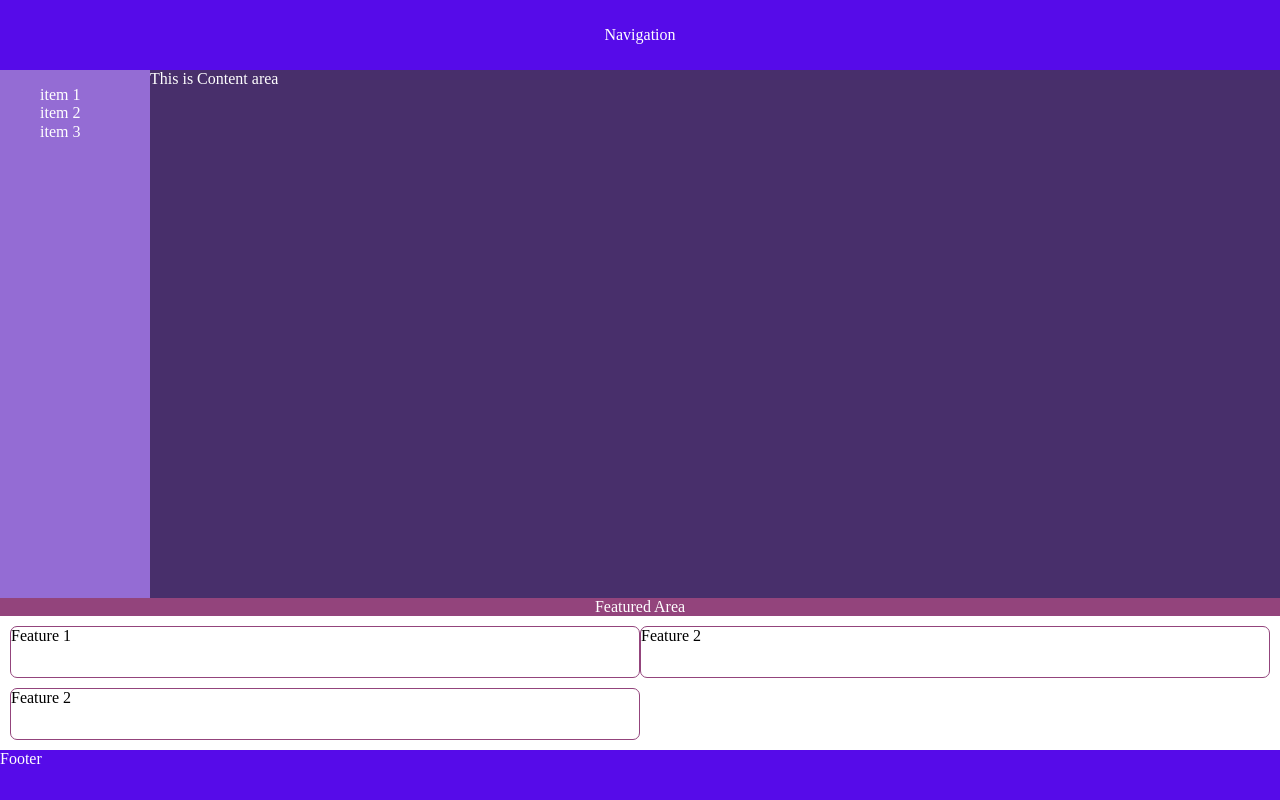
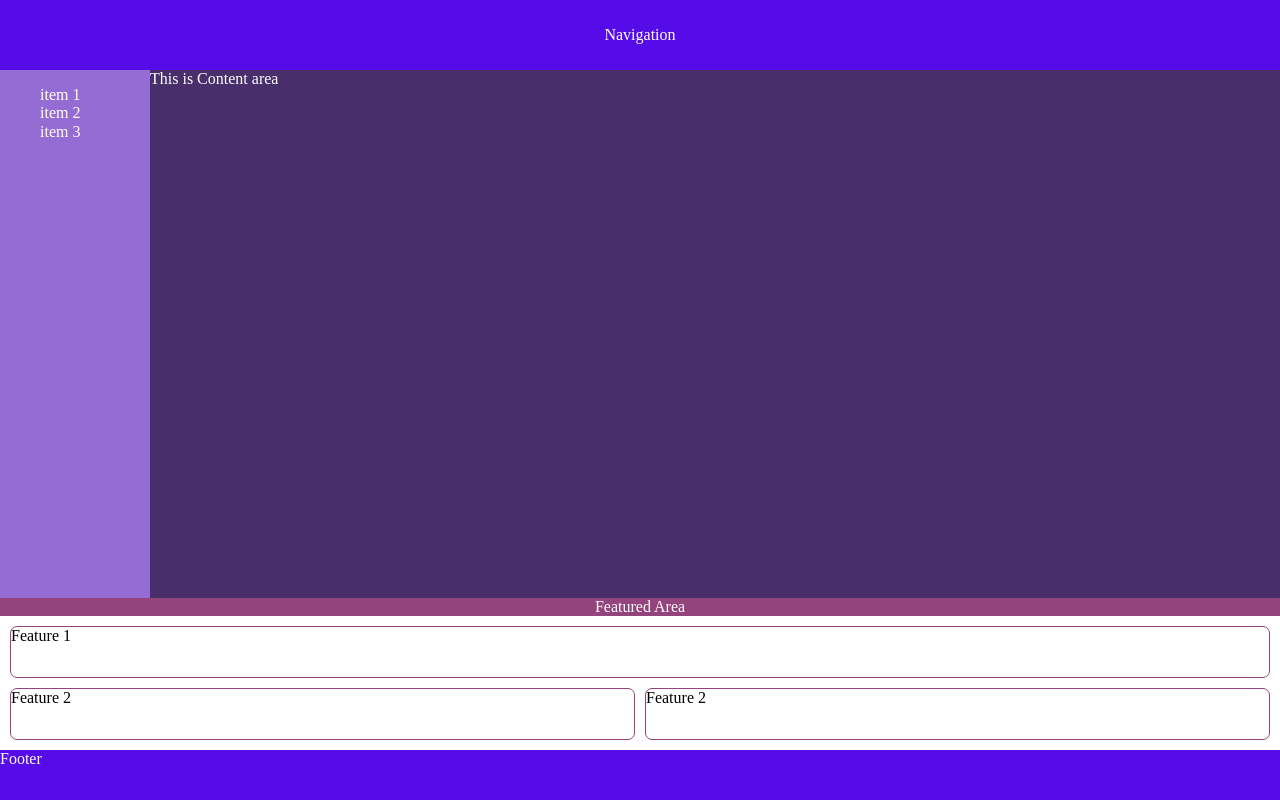
Before and after one commit to ReinaG2017/CSS-GRID, a plain HTML site: page index.html in a window 1280 px wide. Drawn offline with Linux system fonts and the light colour scheme.

Commit message:
feature grids

```diff
--- a/index.html
+++ b/index.html
@@ -31,8 +31,8 @@
       </header>
       <div class="featured-items">
         <div class="feature-one">Feature 1</div>
-        <div>Feature 2</div>
-        <div>Feature 2</div>
+        <div class="feature-two">Feature 2</div>
+        <div class="feature-two">Feature 2</div>
       </div>
     </section>
     <footer>Footer</footer>
--- a/styles/main.css
+++ b/styles/main.css
@@ -432,8 +432,18 @@ footer {
 .featured-items {
   display: -ms-grid;
   display: grid;
-  row-gap: 10px;
   -ms-grid-columns: (1fr)[2];
       grid-template-columns: repeat(2, 1fr);
+  -ms-grid-rows: (1fr)[2];
+      grid-template-rows: repeat(2, 1fr);
+  gap: 10px;
+}
+
+.feature-one {
+  -ms-grid-row: 1;
+  -ms-grid-row-span: 1;
+  -ms-grid-column: 1;
+  -ms-grid-column-span: 2;
+  grid-area: 1 / 1 / 2 / 3;
 }
 /*# sourceMappingURL=main.css.map */
```
Also changed, not shown: 1 other file.
